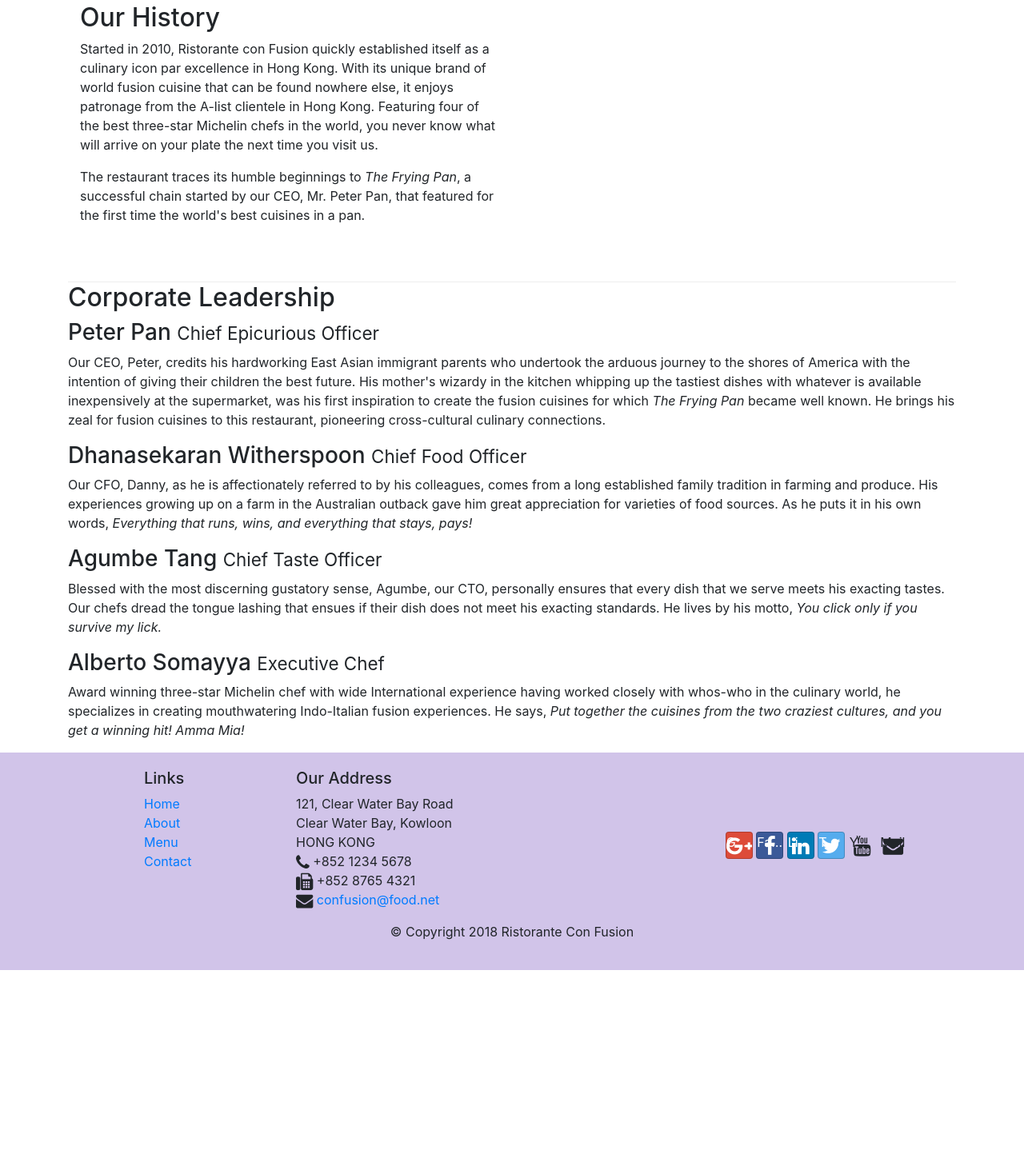
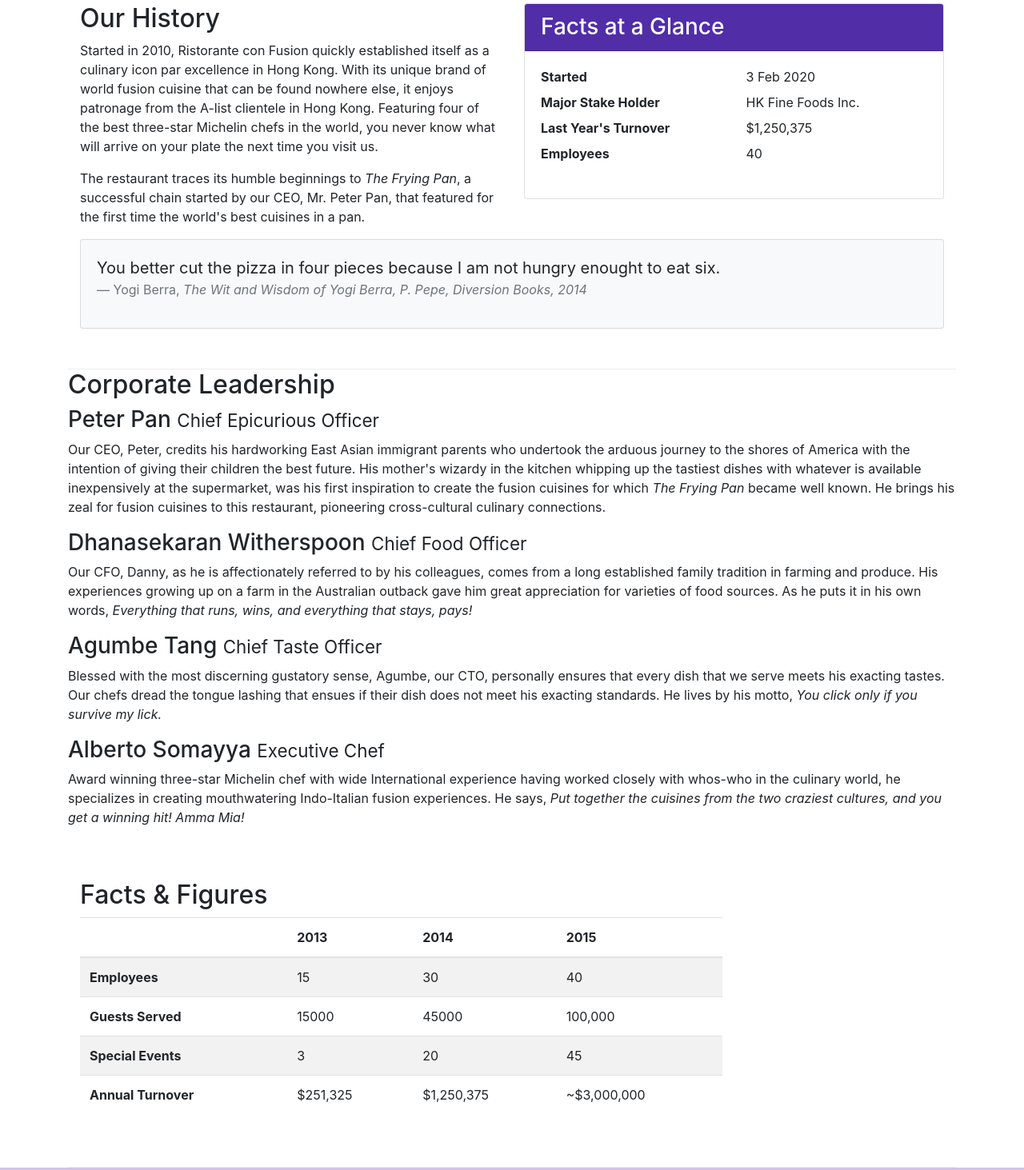
Before and after one commit to ishaanbajpai/Restaurant-Front-End, a website: page aboutus.html in a window 1280 px wide. Shown: the part 518-1981 px from the top of the page at 80% size. Before the commit the page ends 1731 px from the top, so only its background shows below. Drawn offline with nearby package versions, Linux system fonts and the light colour scheme.

Commit message:
added media and images

```diff
--- a/aboutus.html
+++ b/aboutus.html
@@ -28,7 +28,7 @@
     <button class="navbar-toggler" type="button" data-toggle="collapse" data-target="#Navbar">
         <span class="navbar-toggler-icon"></span>
     </button>
-    <a class="navbar-brand mr-auto" href="./index.html">Ristorante Con Fusion</a>
+    <a class="navbar-brand mr-auto" href="./index.html"><img src="img/logo.png" height="30" width="41"></a>
 <div class="collapse navbar-collapse" id="Navbar">
     <ul class="navbar-nav mr-auto">
         <li class="nav-item"><a class = "nav-link" href="./index.html"><span class="fa fa-lg fa-home"></span> Home</a></li>
@@ -47,6 +47,7 @@
                     <p>We take inspiration from the World's best cuisines, and create a unique fusion experience. Our lipsmacking creations will tickle your culinary senses!</p>
                 </div>
                 <div class="col-12 col-sm">
+                    <img src="img/logo.png" class="img-fluid">
                 </div>
             </div>
         </div>
@@ -64,15 +65,42 @@
             </div>
         </div>
 
-        <div class="row row-content row-items-center">
+        <div class="row row-content">
             <div class="col-sm-6">
                 <h2>Our History</h2>
                 <p>Started in 2010, Ristorante con Fusion quickly established itself as a culinary icon par excellence in Hong Kong. With its unique brand of world fusion cuisine that can be found nowhere else, it enjoys patronage from the A-list clientele in Hong Kong.  Featuring four of the best three-star Michelin chefs in the world, you never know what will arrive on your plate the next time you visit us.</p>
                 <p>The restaurant traces its humble beginnings to <em>The Frying Pan</em>, a successful chain started by our CEO, Mr. Peter Pan, that featured for the first time the world's best cuisines in a pan.</p>
             </div>
-            <div>
+                <div class="col-sm">
+                    <div class="card">
+                        <h3 class="card-header cardcolor text-white">Facts at a Glance</h3>
+                        <div class="card-body">
+                            <dl class="row">
+                                <dt class="col-6">Started</dt>
+                                <dd class="col-6">3 Feb 2020</dd>
+                                <dt class="col-6">Major Stake Holder</dt>
+                                <dd class="col-6">HK Fine Foods Inc.</dd>
+                                <dt class="col-6">Last Year's Turnover</dt>
+                                <dd class="col-6">$1,250,375</dd>
+                                <dt class="col-6">Employees</dt>
+                                <dd class="col-6">40</dd>
+                            </dl>
+                        </div>
+                    </div>
+                </div>
+                <div class="col-12">
+                    <div class="card card-body bg-light">
+                        <blockquote class="blockquote">
+                            <p class="mb-0">You better cut the pizza in four pieces because I am not hungry enought to eat six.</p>
+                            <footer class="blockquote-footer">Yogi Berra,
+                                <cite title="Source Title">
+                                    The Wit and Wisdom of Yogi Berra, P. Pepe, Diversion Books, 2014
+                                </cite>
+                        </footer>
+                        </blockquote>
+                    </div>
+                </div>
             </div>
-        </div>
 
 
         <div>
@@ -86,6 +114,52 @@
                 <p  class="d-none d-sm-block">Blessed with the most discerning gustatory sense, Agumbe, our CTO, personally ensures that every dish that we serve meets his exacting tastes. Our chefs dread the tongue lashing that ensues if their dish does not meet his exacting standards. He lives by his motto, <em>You click only if you survive my lick.</em></p>
                 <h3>Alberto Somayya <small>Executive Chef</small></h3>
                 <p  class="d-none d-sm-block">Award winning three-star Michelin chef with wide International experience having worked closely with whos-who in the culinary world, he specializes in creating mouthwatering Indo-Italian fusion experiences. He says, <em>Put together the cuisines from the two craziest cultures, and you get a winning hit! Amma Mia!</em></p>
+            </div>
+            <div class="row row-content">
+                <div class="col-12 col-sm-9">
+                    <h2>Facts &amp; Figures </h2>
+                    <div class="table-responsive">
+                        <table class="table table-striped">
+                            <thead class="thread-dark">
+                                <tr>
+                                    <th>&nbsp;</th>
+                                    <th>2013</th>
+                                    <th>2014</th>
+                                    <th>2015</th>
+                                </tr>
+                            </thead>
+                            <tbody>
+                                <tr>
+                                    <th>Employees</th>
+                                    <td>15</td>
+                                    <td>30</td>
+                                    <td>40</td>
+                                </tr>
+                                <tr>
+                                    <th>Guests Served</th>
+                                    <td>15000</td>
+                                    <td>45000</td>
+                                    <td>100,000</td>
+                                </tr>
+                                <tr>
+                                    <th>Special Events</th>
+                                    <td>3</td>
+                                    <td>20</td>
+                                    <td>45</td>
+                                </tr>
+                                <tr>
+                                    <th>Annual Turnover</th>
+                                    <td>$251,325</td>
+                                    <td>$1,250,375</td>
+                                    <td>~$3,000,000</td>
+                                </tr>
+                            </tbody>
+                        </table>
+                    </div>
+                </div>
+                <div class="col-12 col-sm-3">
+
+                </div>
             </div>
        </div>
 
--- a/css/styles.css
+++ b/css/styles.css
@@ -31,3 +31,6 @@
 .navbar-dark{
     background-color: #512DA8;
 }
+.cardcolor{
+    background-color: #512DA8;
+}
```
Also changed, not shown: contactus.html (+2 -1 lines), index.html (+13 -4 lines), img/alberto.png (added), img/buffet.png (added), img/logo.png (added), img/uthappizza.png (added), 1 other file.
